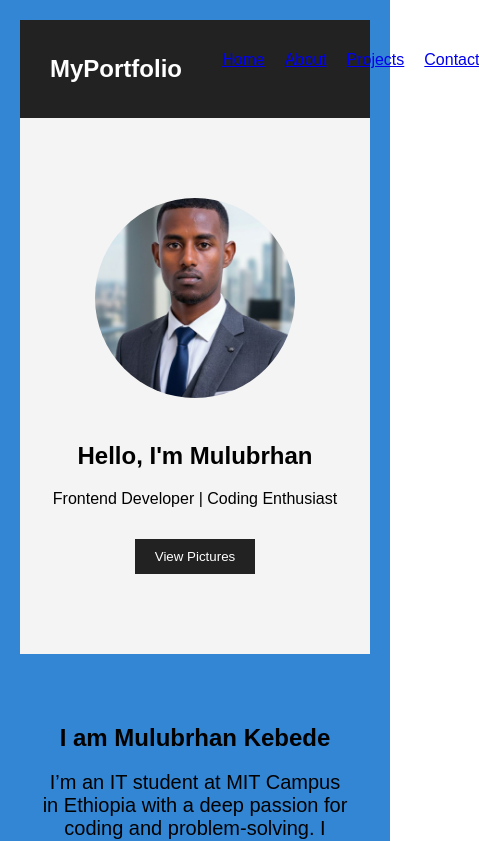
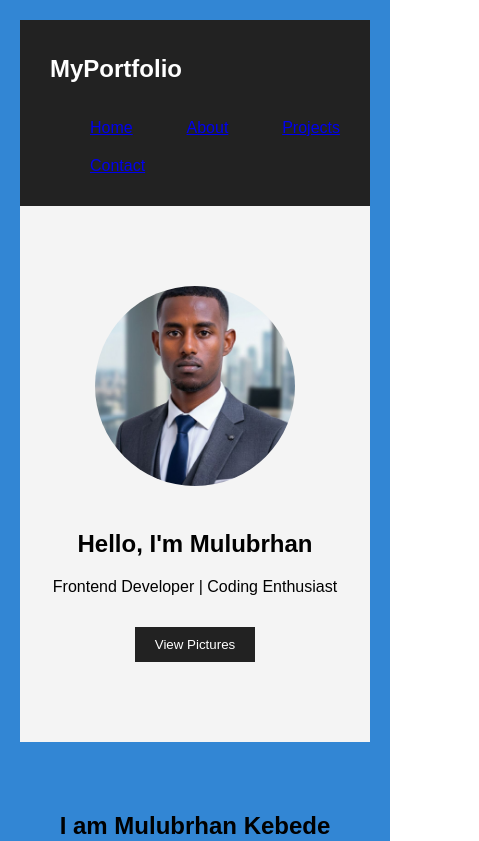
Before and after one commit to Mulubrhan2112/My-Portfolio, a React (Vite) app: page / in a window 390 px wide. Shown: the top 841 px of the page, 479 px wide, since content can reach past the window. Built offline with nearby package versions, Linux system fonts and the light colour scheme.

Commit message:
Update navbar and nav-links styles for responsiveness

```diff
--- a/src/components/style.css
+++ b/src/components/style.css
@@ -11,13 +11,20 @@
   padding: 15px 30px;
   background: #222;
   color: white;
+  flex-wrap:wrap;
 }
+@media (max-width: 600px) {
+  .navbar {
+    flex-direction: column;
+    align-items: flex-start;
+  }
 
 .nav-links {
   list-style: none;
   display: flex;
-  justify-content: space-around space-between;
+  justify-content:space-between;
   gap: 20px;
+  flex-wrap:wrap;
 }
 
 .hero {
```
